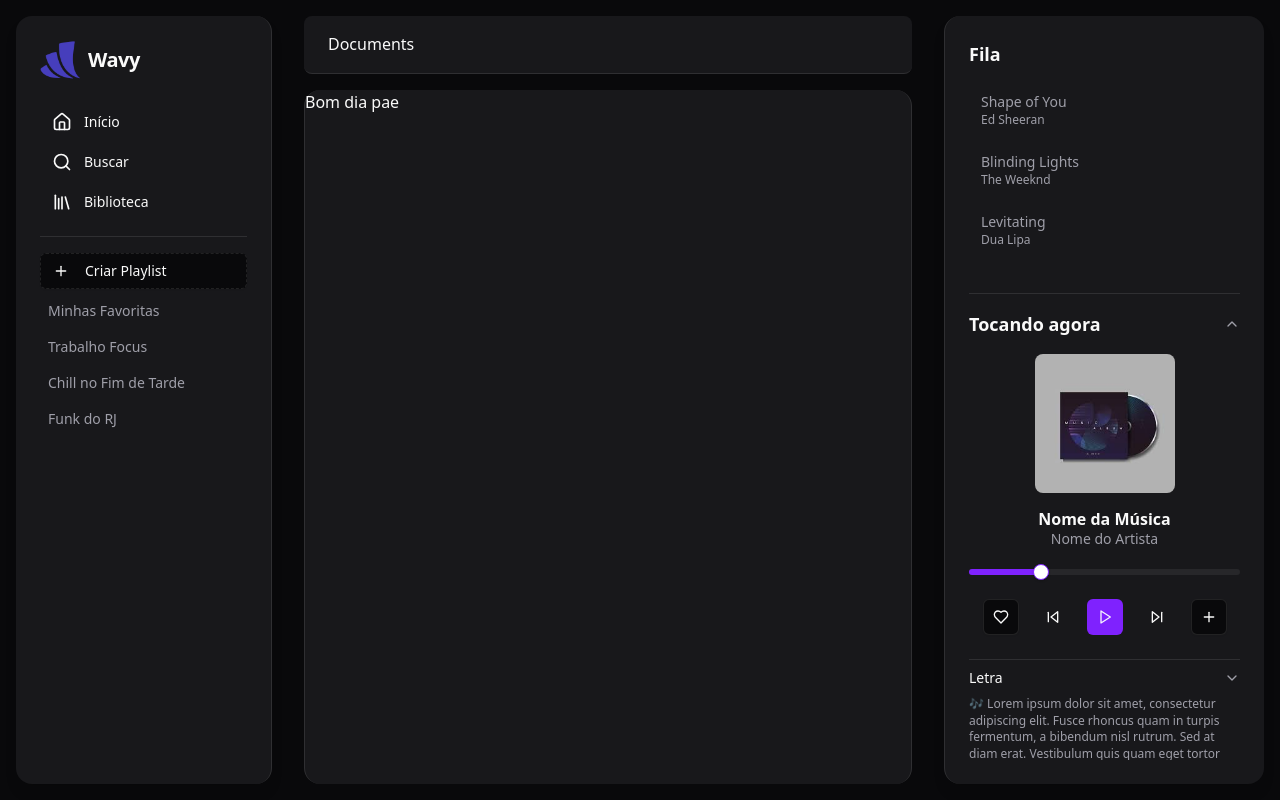
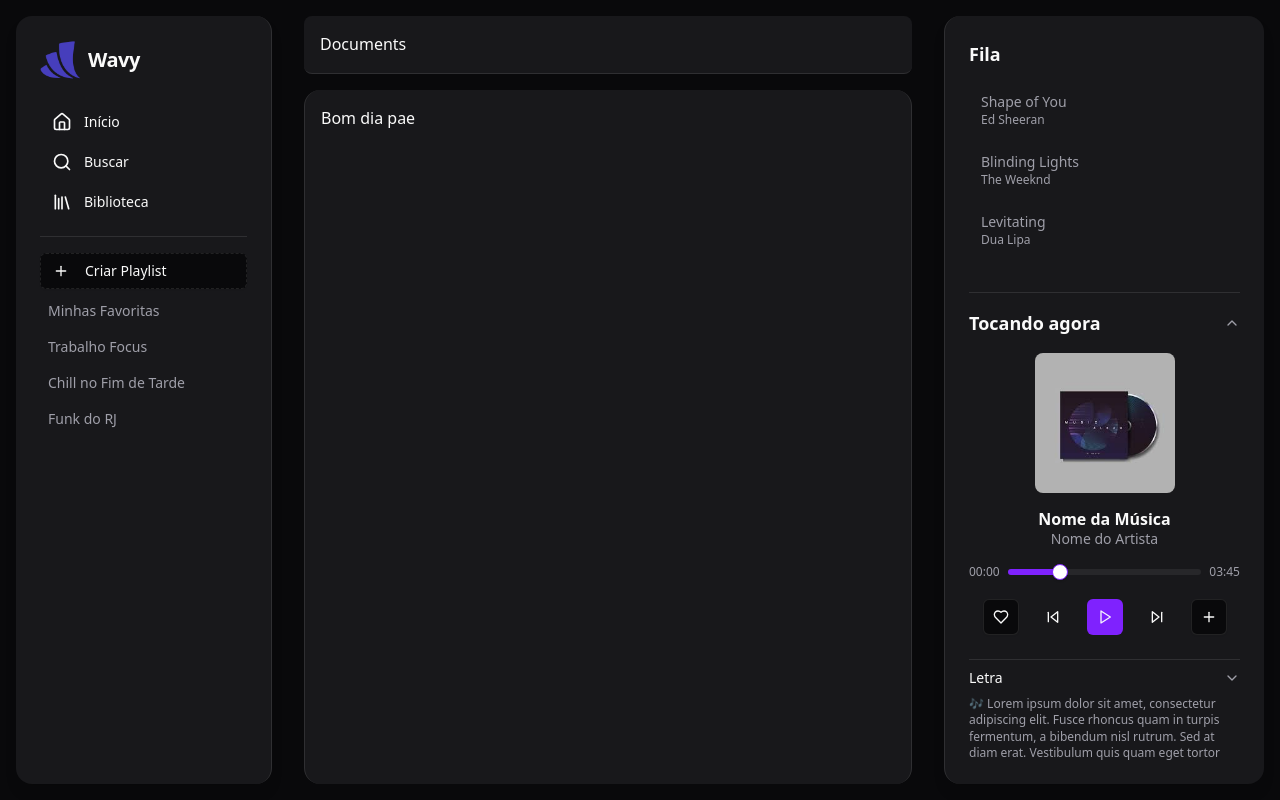
Before and after one commit to LuquehDev/Wavy, a Next.js app: page /home in a window 1280 px wide. Both pictures are taken after a click on the element "Tocando agora". Built offline with nearby package versions, Linux system fonts and the light colour scheme.

Commit message:
0.0.4.0.5

```diff
--- a/components/components/header-component.tsx
+++ b/components/components/header-component.tsx
@@ -1,7 +1,7 @@
 export function Header() {
   return (
     <header className="flex h-16 bg-card rounded-lg border-b items-center">
-      <div className="flex w-full items-center gap-1 p-2 lg:gap-2 lg:px-6">
+      <div className="flex w-full items-center gap-1 p-2 lg:gap-2 lg:px-4">
         <h1 className="text-base font-medium">Documents</h1>
       </div>
     </header>
--- a/components/components/initialPage-component.tsx
+++ b/components/components/initialPage-component.tsx
@@ -1,11 +1,8 @@
 "use client"
-
-import Image from "next/image"
-import { useState, useEffect } from "react"
 
 export default function InitialPage() {
   return (
-    <div className="flex w-full h-full bg-card border-l border-r rounded-2xl">
+    <div className="flex w-full h-full bg-card border-l border-r rounded-2xl p-4">
         Bom dia pae
     </div>
   )
--- a/components/components/rightbar-component.tsx
+++ b/components/components/rightbar-component.tsx
@@ -110,10 +110,10 @@ export default function RightBar() {
   };
 
   // Dinâmica da letra expandida
-  const [lyricsHeight, setLyricsHeight] = useState("3rem"); // mais comprimido
+  const [lyricsHeight, setLyricsHeight] = useState("12rem"); // mais comprimido
 
   useEffect(() => {
-    setLyricsHeight(lyricsExpanded ? "100%" : "4rem");
+    setLyricsHeight(lyricsExpanded ? "100%" : "12rem");
   }, [lyricsExpanded]);
 
   return (
@@ -181,6 +181,8 @@ export default function RightBar() {
                 </h3>
                 <p className="text-sm text-muted-foreground">Nome do Artista</p>
               </div>
+              <div className="flex items-center gap-2 h-auto justify-between w-full">
+                <p className="text-xs text-muted-foreground">00:00</p>
                 <Slider
                   className="w-full my-4"
                   value={progress}
@@ -188,6 +190,8 @@ export default function RightBar() {
                   max={100}
                   step={1}
                 />
+                <p className="text-xs text-muted-foreground">03:45</p>
+              </div>
               <div className="flex items-center justify-center gap-4 mt-2">
                 <TooltipProvider>
                   <Tooltip>
@@ -291,13 +295,18 @@ export default function RightBar() {
                   </TooltipProvider>
                 </div>
 
+              <div className="flex items-center gap-1 h-auto justify-between w-full">
+                <p className="text-xs text-muted-foreground">00:00</p>
                 <Slider
-                  className="my-2"
+                  className="w-full my-4"
                   value={progress}
                   onValueChange={setProgress}
                   max={100}
                   step={1}
                 />
+                <p className="text-xs text-muted-foreground">03:45</p>
+
+              </div>
                 <div className="flex justify-between gap-2">
                   <TooltipProvider>
                     <Tooltip>
@@ -347,7 +356,7 @@ export default function RightBar() {
       </div>
 
       {/* Letra */}
-      <div className="flex flex-col">
+      <div className="flex flex-col overflow-auto">
         <Separator className="mb-2" />
         <div
           className="flex items-center justify-between mb-2"
--- a/components/components/sortableQueue.tsx
+++ /dev/null
@@ -1,97 +0,0 @@
-"use client"
-
-import {
-  DndContext,
-  closestCenter,
-  PointerSensor,
-  useSensor,
-  useSensors,
-} from "@dnd-kit/core"
-import {
-  SortableContext,
-  verticalListSortingStrategy,
-  useSortable,
-  arrayMove,
-} from "@dnd-kit/sortable"
-import { CSS } from "@dnd-kit/utilities"
-import { restrictToVerticalAxis } from "@dnd-kit/modifiers"
-import { GripVertical } from "lucide-react"
-
-interface QueueItem {
-  id: string
-  title: string
-  artist: string
-}
-
-interface Props {
-  queue: QueueItem[]
-  onQueueChange: (newQueue: QueueItem[]) => void
-}
-
-function SortableItem({ item }: { item: QueueItem }) {
-  const {
-    attributes,
-    listeners,
-    setNodeRef,
-    transform,
-    transition,
-    setActivatorNodeRef,
-  } = useSortable({ id: item.id })
-
-  const style = {
-    transform: CSS.Transform.toString(transform),
-    transition,
-  }
-
-  return (
-    <div
-      ref={setNodeRef}
-      style={style}
-      className="flex justify-between items-center text-sm text-muted-foreground hover:bg-muted px-3 py-2 rounded-md group"
-    >
-      <div>
-        <p className="font-medium">{item.title}</p>
-        <p className="text-xs">{item.artist}</p>
-      </div>
-      <div
-        ref={setActivatorNodeRef}
-        {...listeners}
-        {...attributes}
-        className="cursor-grab opacity-0 group-hover:opacity-100 transition-opacity"
-      >
-        <GripVertical className="w-4 h-4" />
-      </div>
-    </div>
-  )
-}
-
-export default function SortableQueue({ queue, onQueueChange }: Props) {
-  const sensors = useSensors(useSensor(PointerSensor))
-
-  const handleDragEnd = (event: any) => {
-    const { active, over } = event
-    if (active.id !== over?.id) {
-      const oldIndex = queue.findIndex((item) => item.id === active.id)
-      const newIndex = queue.findIndex((item) => item.id === over.id)
-      const newQueue = arrayMove(queue, oldIndex, newIndex)
-      onQueueChange(newQueue)
-    }
-  }
-
-  return (
-    <DndContext
-      sensors={sensors}
-      collisionDetection={closestCenter}
-      onDragEnd={handleDragEnd}
-      modifiers={[restrictToVerticalAxis]}
-    >
-      <SortableContext items={queue.map((item) => item.id)} strategy={verticalListSortingStrategy}>
-        <div className="space-y-2">
-          {queue.map((item) => (
-            <SortableItem key={item.id} item={item} />
-          ))}
-        </div>
-      </SortableContext>
-    </DndContext>
-  )
-}
```
Lines whose indentation alone changed are shown as unchanged.
